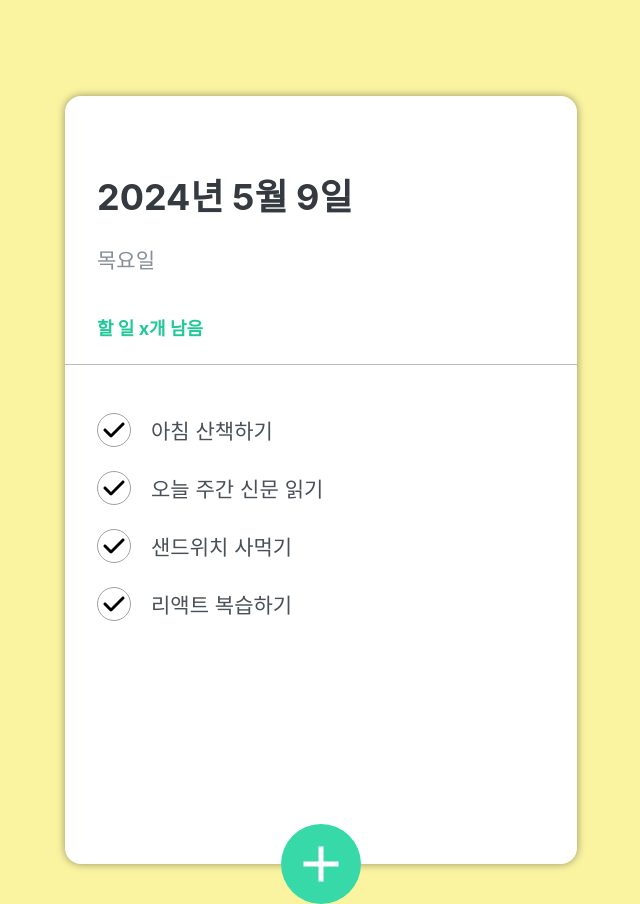
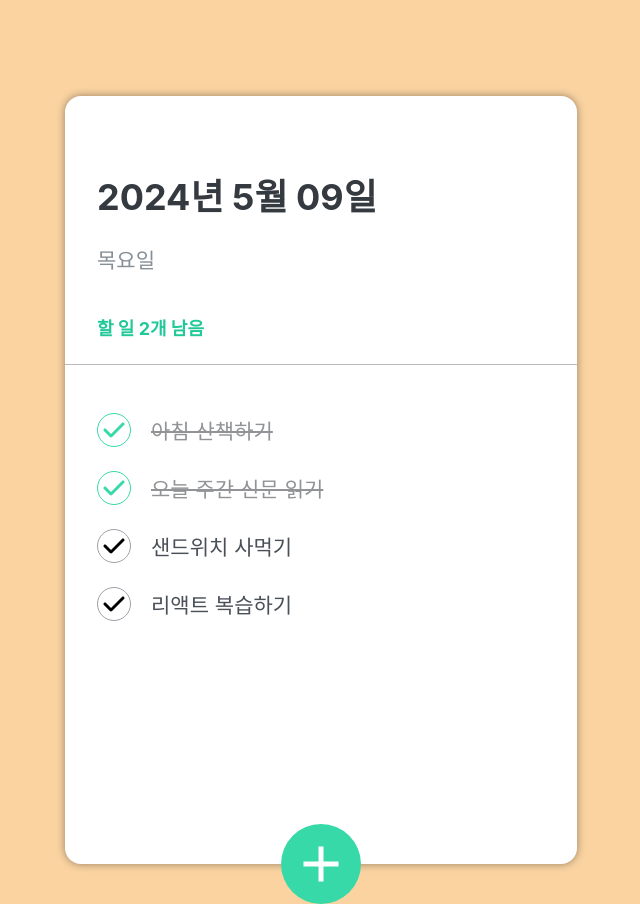
Before and after one commit to Leegayeonn/react-todo-app202405, a React (Create React App) app: page / in a window 1280 px wide. Shown: the whole page, without its empty margins (319-959 px from the left). Built offline with nearby package versions, Linux system fonts and the light colour scheme.

Commit message:
할 일 체크기능, 날짜 렌더링

```diff
--- a/src/App.css
+++ b/src/App.css
@@ -4,5 +4,5 @@ a {
 }
 
 body {
-  background-color: #faf4a1;
+  background-color: #fad3a1;
 }
--- a/src/components/TodoHeader.js
+++ b/src/components/TodoHeader.js
@@ -1,12 +1,26 @@
 import React from 'react';
 import '../scss/TodoHeader.scss';
 
-const TodoHeader = () => {
+const TodoHeader = ({ count }) => {
+  const today = new Date();
+
+  const dateString = today.toLocaleDateString('ko-KR', {
+    year: 'numeric',
+    month: 'long',
+    day: '2-digit', // 숫자앞에 0 붙어있게하는것
+  });
+
+  const dayName = today.toLocaleDateString('ko-KR', {
+    weekday: 'long', // 요일까지나오게
+  });
+
   return (
     <header>
-      <h1>2024년 5월 9일</h1>
-      <div className='day'>목요일</div>
-      <div className='tasks-left'>할 일 x개 남음</div>
+      <h1>{dateString}</h1>
+      <div className='day'>{dayName}</div>
+      <div className='tasks-left'>
+        할 일 {count()}개 남음
+      </div>
     </header>
   );
 };
--- a/src/components/TodoItem.js
+++ b/src/components/TodoItem.js
@@ -2,18 +2,24 @@ import React from 'react';
 import '../scss/TodoItem.scss';
 import { FaCheck } from 'react-icons/fa6';
 import { MdDelete } from 'react-icons/md';
+import cn from 'classnames';
 
-const TodoItem = ({ item, remove }) => {
+const TodoItem = ({ item, remove, check }) => {
   const { id, title, done } = item;
 
   return (
     <li className='todo-list-item'>
-      <div className='check-circle'>
+      <div
+        className={cn('check-circle', { active: done })}
+        onClick={() => check(id)}
+      >
         <FaCheck />
       </div>
-      <span className='text'>{title}</span>
+      <span className={cn('text', { finish: done })}>
+        {title}
+      </span>
       <div className='remove'>
-        <MdDelete onClick={() => remove(item.id)} />
+        <MdDelete onClick={() => remove(id)} />
       </div>
     </li>
   );
--- a/src/components/TodoMain.js
+++ b/src/components/TodoMain.js
@@ -2,7 +2,7 @@ import React from 'react';
 import '../scss/TodoMain.scss';
 import TodoItem from './TodoItem';
 
-const TodoMain = ({ todoList, remove }) => {
+const TodoMain = ({ todoList, remove, check }) => {
   return (
     <ul className='todo-list'>
       {todoList.map((todo) => {
@@ -11,6 +11,7 @@ const TodoMain = ({ todoList, remove }) => {
             key={todo.id}
             item={todo}
             remove={remove}
+            check={check}
           />
         );
       })}
--- a/src/components/TodoTemplate.js
+++ b/src/components/TodoTemplate.js
@@ -70,10 +70,43 @@ const TodoTemplate = () => {
     setTodos(removeTodos);
   };
 
+  // 할 일 체크 처리 함수
+  const checkTodo = (id) => {
+    const checkTodo = todos.map((todo) => {
+      return todo.id === id
+        ? { ...todo, done: !todo.done }
+        : todo;
+    });
+
+    setTodos(checkTodo);
+    // const copyTodos = [...todos];
+    // for (let cTodo of copyTodos) {
+    //   if (cTodo.id === id) {
+    //     cTodo.done = !cTodo.done;
+    //   }
+    // }
+
+    // setTodos(copyTodos);
+  };
+
+  // done false인 것만
+  // 체크가 안된 할일의 개수를 카운트 하기
+  const countRestTodo = () => {
+    const todoList = todos.filter((todo) => {
+      return !todo.done;
+    });
+
+    return todoList.length;
+  };
+
   return (
     <div className='TodoTemplate'>
-      <TodoHeader />
-      <TodoMain todoList={todos} remove={removeTodo} />
+      <TodoHeader count={countRestTodo} />
+      <TodoMain
+        todoList={todos}
+        remove={removeTodo}
+        check={checkTodo}
+      />
       <TodoInput addTodo={addTodo} />
     </div>
   );
```
